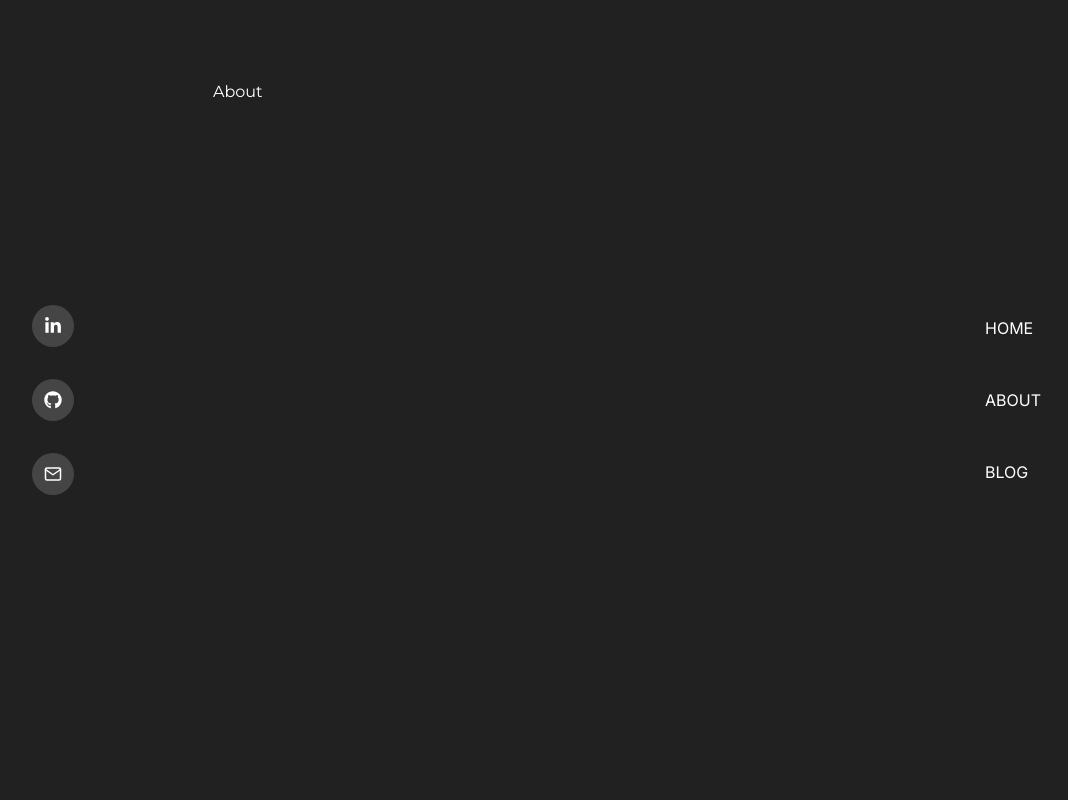
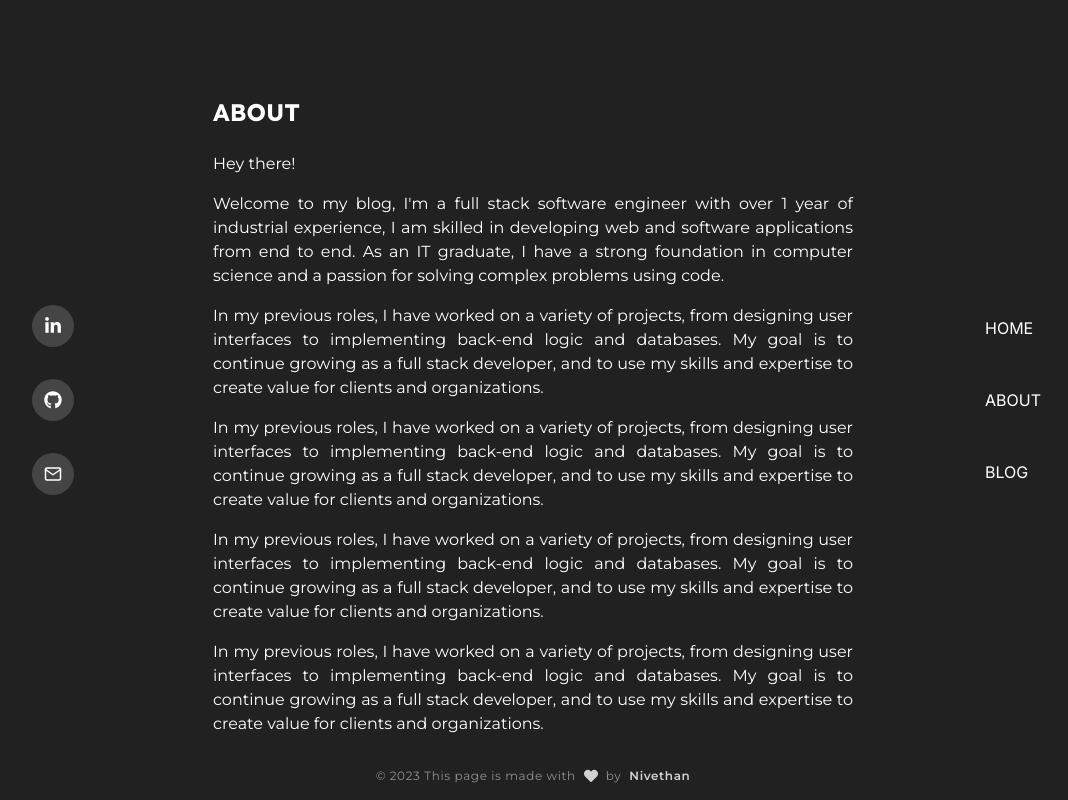
Before and after one commit to Nivethan-Ar/minimal-blog, a Next.js app: page /about in a window 1280 px wide. Shown: the whole page, without its empty margins (107-1175 px from the left). Built offline with nearby package versions, Linux system fonts and the light colour scheme.

Commit message:
fix: add footer to layout component and related changes

```diff
--- /dev/null
+++ b/components/common/footer.tsx
@@ -0,0 +1,13 @@
+import { FaHeart } from 'react-icons/fa';
+
+function Footer() {
+  return (
+    <footer className='flex items-center justify-center tracking-wider gap-x-2 py-4 text-xs font-main text-white/50 bg-orange-'>
+      &copy; {`${new Date().getFullYear()}`} This page is made with
+      <FaHeart className='animate- text-sm text-white/80' /> by
+      <span className='text-white/80 font-semibold'>Nivethan</span>
+    </footer>
+  );
+}
+
+export default Footer;
--- a/components/layouts/AppLayout.tsx
+++ b/components/layouts/AppLayout.tsx
@@ -1,4 +1,5 @@
 import { ReactNode } from 'react';
+import Footer from '../common/footer';
 import Navigation from '../common/navigation';
 import SocialLinks from '../common/social-links';
 
@@ -16,9 +17,10 @@ function AppLayout(props: Props) {
         <SocialLinks />
 
         <section
-          className={`${className} py-20 text-justify font-main font-normal border-gray-800`}
+          className={`${className} flex flex-col pt-20 text-justify font-main font-normal border-gray-800`}
         >
           {children}
+          <Footer />
         </section>
         <Navigation />
       </main>
--- a/pages/about.tsx
+++ b/pages/about.tsx
@@ -11,7 +11,49 @@ function About() {
         <link rel='icon' href='/favicon.ico' />
       </Head>
 
-      <AppLayout>About</AppLayout>
+      <AppLayout className='pb-0'>
+        <div className='w-full flex-1 flex flex-col justify-center items-start gap-y-4'>
+          <h1 className='text-2xl uppercase font-bold mb-2 font-lex'>about</h1>
+          <h3>Hey there!</h3>
+          <p>
+            Welcome to my blog, I&apos;m a full stack software engineer with
+            over 1 year of industrial experience, I am skilled in developing web
+            and software applications from end to end. As an IT graduate, I have
+            a strong foundation in computer science and a passion for solving
+            complex problems using code.
+          </p>
+          <p>
+            In my previous roles, I have worked on a variety of projects, from
+            designing user interfaces to implementing back-end logic and
+            databases. My goal is to continue growing as a full stack developer,
+            and to use my skills and expertise to create value for clients and
+            organizations.
+          </p>
+
+          <p>
+            In my previous roles, I have worked on a variety of projects, from
+            designing user interfaces to implementing back-end logic and
+            databases. My goal is to continue growing as a full stack developer,
+            and to use my skills and expertise to create value for clients and
+            organizations.
+          </p>
+          <p>
+            In my previous roles, I have worked on a variety of projects, from
+            designing user interfaces to implementing back-end logic and
+            databases. My goal is to continue growing as a full stack developer,
+            and to use my skills and expertise to create value for clients and
+            organizations.
+          </p>
+
+          <p>
+            In my previous roles, I have worked on a variety of projects, from
+            designing user interfaces to implementing back-end logic and
+            databases. My goal is to continue growing as a full stack developer,
+            and to use my skills and expertise to create value for clients and
+            organizations.
+          </p>
+        </div>
+      </AppLayout>
     </>
   );
 }
--- a/pages/index.tsx
+++ b/pages/index.tsx
@@ -1,8 +1,6 @@
 import Head from 'next/head';
-import Navigation from '../components/common/navigation';
-import SocialLinks from '../components/common/social-links';
+import Footer from '../components/common/footer';
 import AppLayout from '../components/layouts/AppLayout';
-import { FaHeart } from 'react-icons/fa';
 
 export default function Home() {
   return (
@@ -14,7 +12,7 @@ export default function Home() {
         <link rel='icon' href='/favicon.ico' />
       </Head>
 
-      <AppLayout className='font-lex !py-0 flex flex-col gap-y- justify-center items-stretch bg-red- h-full '>
+      <AppLayout className='font-lex py-0'>
         <div className='w-full flex flex-col justify-center items-center flex-1 bg-blue-'>
           <h1 className='flex flex-col font-bold'>
             <span className='text-4xl lg:text-6xl'>Hi,</span>
@@ -28,12 +26,6 @@ export default function Home() {
             </span>
           </h1>
         </div>
-
-        <footer className='flex items-center justify-center tracking-wider gap-x-2 py-4 text-xs font-main text-white/50 bg-orange-'>
-          &copy; {`${new Date().getFullYear()}`} This page is made with
-          <FaHeart className='animate- text-sm text-white/80' /> by
-          <span className='text-white/80 font-semibold'>Nivethan</span>
-        </footer>
       </AppLayout>
     </>
   );
```
